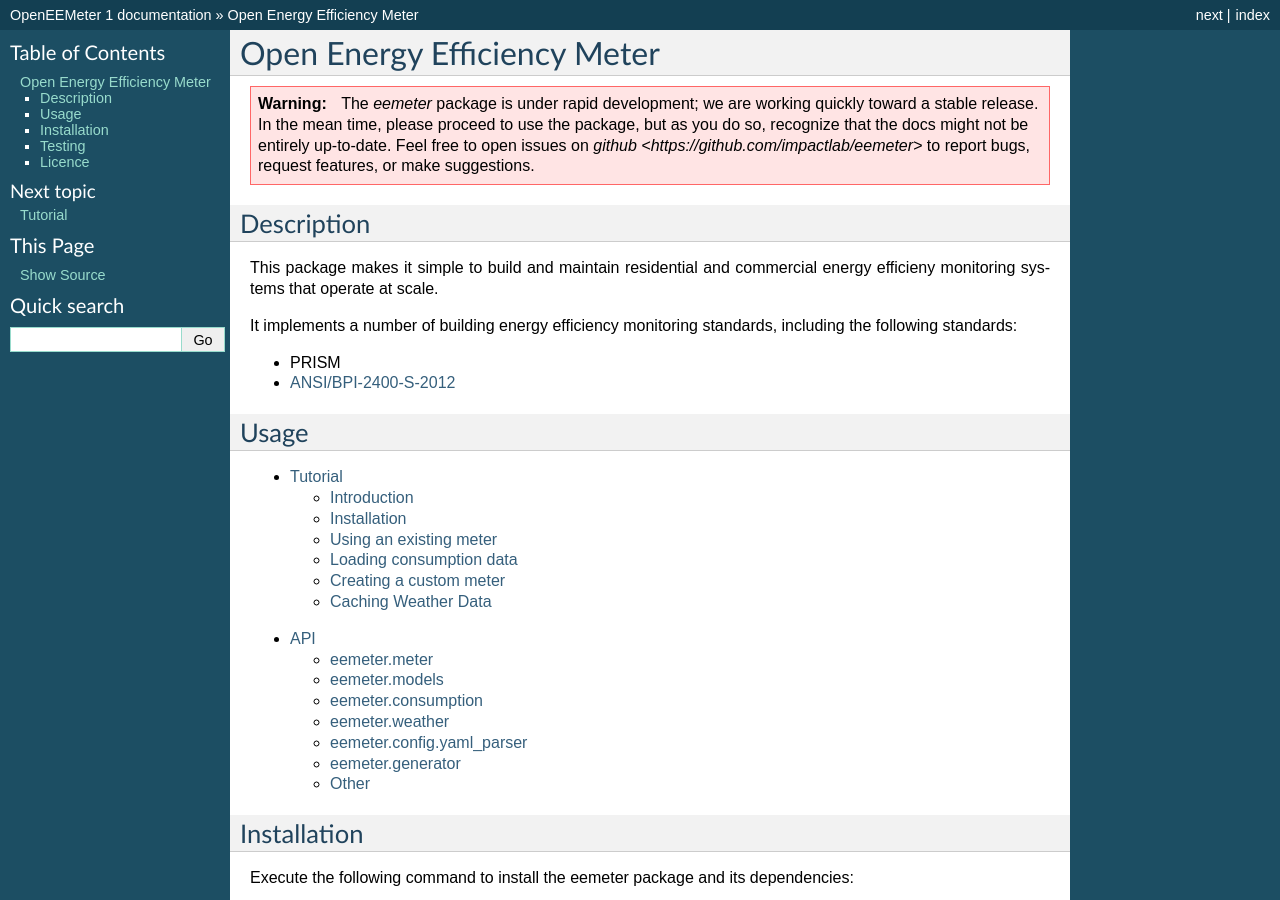
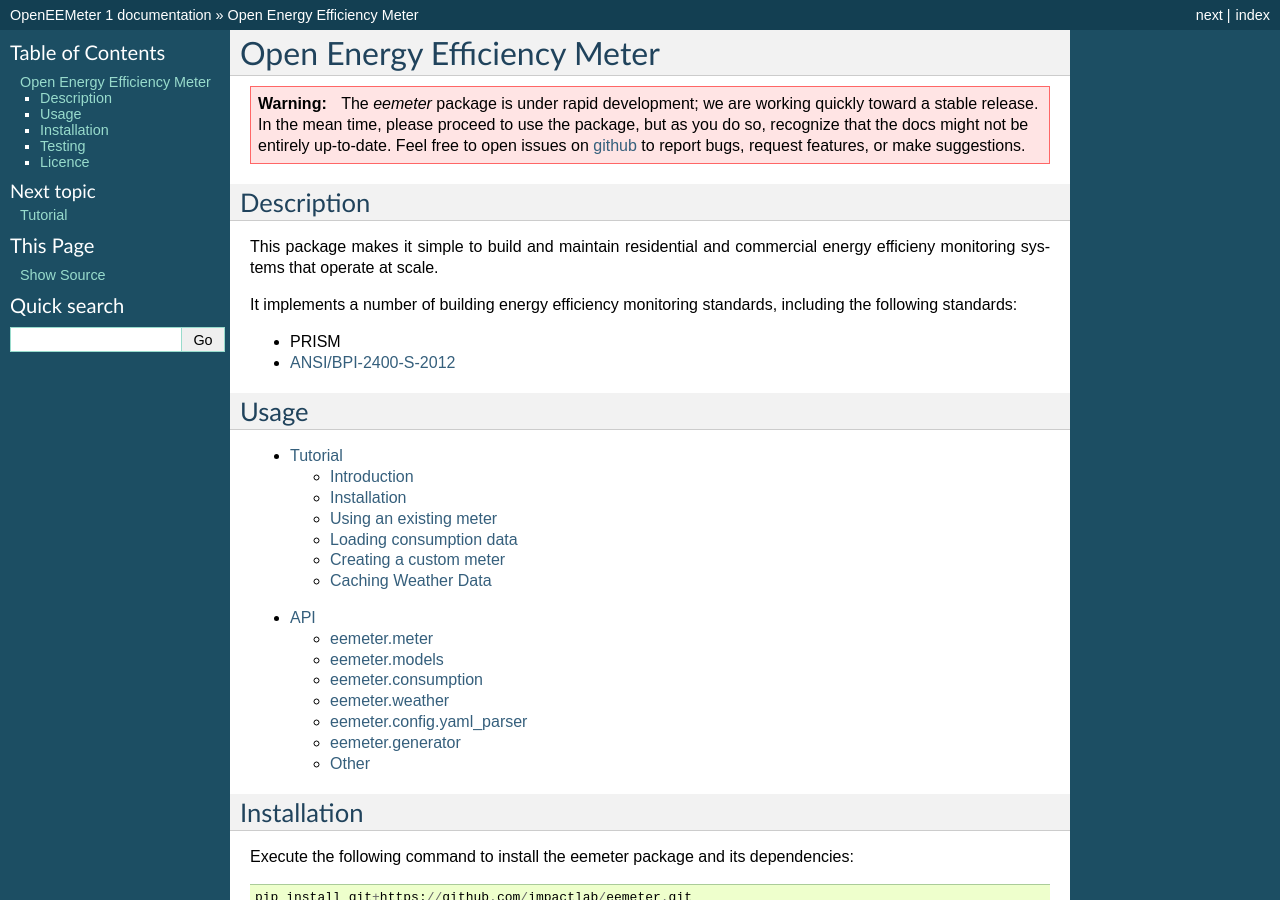
Before and after one commit to openeemeter/eemeter, a Sphinx documentation site: the page built from docs/index.rst, in a window 1280 px wide and 900 px high. Built offline with Sphinx 7.4.7, drawn with Linux system fonts in a browser that asks for light colours.

Commit message:
fix github link

```diff
--- a/docs/index.rst
+++ b/docs/index.rst
@@ -11,7 +11,7 @@
    The `eemeter` package is under rapid development; we are working quickly
    toward a stable release. In the mean time, please proceed to use the package,
    but as you do so, recognize that the docs might not be entirely up-to-date.
-   Feel free to open issues on `github <https://github.com/impactlab/eemeter>`
+   Feel free to open issues on `github <https://github.com/impactlab/eemeter>`_
    to report bugs, request features, or make suggestions.
 
 Description
--- a/docs/tutorial.rst
+++ b/docs/tutorial.rst
@@ -27,7 +27,7 @@
    The `eemeter` package is under rapid development; we are working quickly
    toward a stable release. In the mean time, please proceed to use the package,
    but as you do so, recognize that the docs might not be entirely up-to-date.
-   Feel free to open issues on `github <https://github.com/impactlab/eemeter>`
+   Feel free to open issues on `github <https://github.com/impactlab/eemeter>`_
    to report bugs, request features, or make suggestions.
 
 Installation
```
